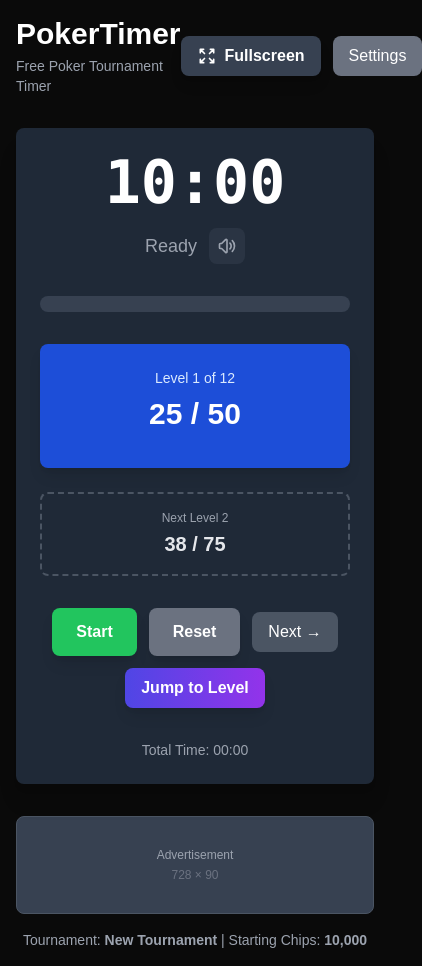
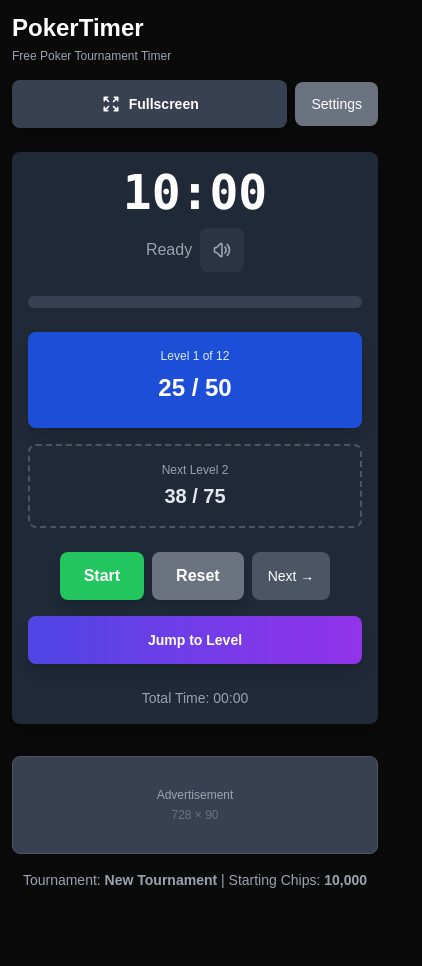
Before and after one commit to jipjab/4Poker, a Next.js app: page / in a window 390 px wide. Shown: the whole page, 422 px wide, since content can reach past the window. After the commit the page ends 902 px from the top, so only its background shows below. Built offline with nearby package versions, Linux system fonts and the light colour scheme.

Commit message:
Mobile friendly optimization

```diff
--- a/app/layout.tsx
+++ b/app/layout.tsx
@@ -15,6 +15,12 @@ export const metadata: Metadata = {
     index: true,
     follow: true,
   },
+  viewport: {
+    width: 'device-width',
+    initialScale: 1,
+    maximumScale: 5,
+    userScalable: true,
+  },
 }
 
 export default function RootLayout({
--- a/app/page.tsx
+++ b/app/page.tsx
@@ -83,10 +83,10 @@ export default function Home() {
   // when in fullscreen mode - we don't need a separate timer instance here
 
   return (
-    <main className="min-h-screen p-4 md:p-8 bg-background">
+    <main className="min-h-screen p-3 sm:p-4 md:p-8 bg-background">
       <div className="max-w-6xl mx-auto">
         {/* Header */}
-        <header className="flex justify-between items-center mb-8">
+        <header className="flex flex-col sm:flex-row justify-between items-start sm:items-center gap-4 mb-6 sm:mb-8">
           <Link
             href="/"
             onClick={() => setShowSettings(false)}
@@ -94,21 +94,22 @@ export default function Home() {
             aria-label="Go to home page"
             tabIndex={0}
           >
-            <h1 className="text-3xl md:text-4xl font-bold text-white">
+            <h1 className="text-2xl sm:text-3xl md:text-4xl font-bold text-white">
               PokerTimer
             </h1>
-            <p className="text-sm md:text-base text-gray-400 mt-1">
+            <p className="text-xs sm:text-sm md:text-base text-gray-400 mt-1">
               Free Poker Tournament Timer
             </p>
           </Link>
-          <div className="flex gap-3 items-center">
+          <div className="flex gap-2 sm:gap-3 items-center w-full sm:w-auto">
             <FullScreenToggle
               onToggle={(fullScreen) => setIsFullScreen(fullScreen)}
+              className="flex-1 sm:flex-initial"
             />
             <button
               onClick={() => setShowSettings(!showSettings)}
               onKeyDown={(e) => handleKeyDown(e, () => setShowSettings(!showSettings))}
-              className="px-4 py-2 bg-gray-500 hover:bg-gray-600 text-white rounded-lg transition-colors focus:outline-none focus:ring-2 focus:ring-gray-400 focus:ring-offset-2"
+              className="px-4 py-3 sm:px-4 sm:py-2 bg-gray-500 hover:bg-gray-600 active:bg-gray-700 text-white rounded-lg transition-colors focus:outline-none focus:ring-2 focus:ring-gray-400 focus:ring-offset-2 text-sm sm:text-base min-h-[44px] sm:min-h-0 flex items-center justify-center"
               aria-label={showSettings ? 'Hide settings' : 'Show settings'}
               tabIndex={0}
             >
@@ -135,7 +136,7 @@ export default function Home() {
         {/* Main Content with Optional Sidebar Layout */}
         <div className="flex flex-col lg:flex-row gap-6 lg:gap-8">
           {/* Main Timer Display */}
-          <div className="flex-1 bg-gray-800 rounded-lg shadow-xl p-6 md:p-8">
+          <div className="flex-1 bg-gray-800 rounded-lg shadow-xl p-4 sm:p-6 md:p-8">
             <BlindTimer
               config={config}
               onConfigUpdate={handleConfigUpdate}
--- a/components/BlindDisplay.tsx
+++ b/components/BlindDisplay.tsx
@@ -16,18 +16,18 @@ export const BlindDisplay = ({
   totalLevels,
 }: BlindDisplayProps) => {
   return (
-    <div className="space-y-6">
+    <div className="space-y-4 sm:space-y-6">
       {/* Current Level */}
-      <div className="bg-blue-700 rounded-lg p-6 shadow-lg">
+      <div className="bg-blue-700 rounded-lg p-4 sm:p-6 shadow-lg">
         <div className="text-center">
-          <div className="text-sm font-medium text-blue-100 mb-2">
+          <div className="text-xs sm:text-sm font-medium text-blue-100 mb-2">
             Level {levelNumber} of {totalLevels}
           </div>
-          <div className="text-3xl md:text-4xl font-bold text-white mb-3">
+          <div className="text-2xl sm:text-3xl md:text-4xl font-bold text-white mb-2 sm:mb-3">
             {currentLevel.smallBlind.toLocaleString()} / {currentLevel.bigBlind.toLocaleString()}
           </div>
           {currentLevel.ante > 0 && (
-            <div className="text-lg text-blue-100">
+            <div className="text-base sm:text-lg text-blue-100">
               Ante: {currentLevel.ante.toLocaleString()}
             </div>
           )}
--- a/components/BlindTimer.tsx
+++ b/components/BlindTimer.tsx
@@ -161,14 +161,14 @@ export const BlindTimer = ({ config, onConfigUpdate, isFullScreen = false }: Bli
   }
 
   return (
-    <div className="w-full max-w-4xl mx-auto space-y-8">
+    <div className="w-full max-w-4xl mx-auto space-y-6 sm:space-y-8">
       {/* Timer Display */}
       <div className="text-center">
-        <div className={`text-6xl md:text-8xl font-bold font-mono mb-4 transition-colors duration-300 ${timerTextColor}`}>
+        <div className={`text-5xl sm:text-6xl md:text-8xl font-bold font-mono mb-3 sm:mb-4 transition-colors duration-300 ${timerTextColor}`}>
           {formatTime(timer.timeRemaining)}
         </div>
-        <div className="flex items-center justify-center gap-3">
-          <div className="text-lg text-gray-400">
+        <div className="flex items-center justify-center gap-2 sm:gap-3">
+          <div className="text-base sm:text-lg text-gray-400">
             {timer.isRunning && !timer.isPaused ? 'Running' : timer.isPaused ? 'Paused' : 'Ready'}
           </div>
           {/* Mute Button */}
@@ -176,10 +176,10 @@ export const BlindTimer = ({ config, onConfigUpdate, isFullScreen = false }: Bli
             <button
               onClick={() => setIsMuted(!isMuted)}
               onKeyDown={(e) => handleKeyDown(e, () => setIsMuted(!isMuted))}
-              className={`p-2 rounded-lg transition-all duration-200 focus:outline-none focus:ring-2 focus:ring-blue-500 focus:ring-offset-2 focus:ring-offset-gray-800 ${
+              className={`p-3 sm:p-2 min-w-[44px] min-h-[44px] sm:min-w-0 sm:min-h-0 rounded-lg transition-all duration-200 focus:outline-none focus:ring-2 focus:ring-blue-500 focus:ring-offset-2 focus:ring-offset-gray-800 active:scale-95 ${
                 isMuted
-                  ? 'bg-red-900/30 text-red-400 hover:bg-red-900/50'
-                  : 'bg-gray-700/50 text-gray-400 hover:bg-gray-700 hover:text-white'
+                  ? 'bg-red-900/30 text-red-400 active:bg-red-900/50'
+                  : 'bg-gray-700/50 text-gray-400 active:bg-gray-700 active:text-white'
               }`}
               aria-label={isMuted ? 'Unmute sound alerts' : 'Mute sound alerts'}
               tabIndex={0}
@@ -228,7 +228,7 @@ export const BlindTimer = ({ config, onConfigUpdate, isFullScreen = false }: Bli
       </div>
 
       {/* Progress Bar */}
-      <div className="w-full bg-gray-700 rounded-full h-4 overflow-hidden">
+      <div className="w-full bg-gray-700 rounded-full h-3 sm:h-4 overflow-hidden">
         <div
           className={`h-full ${progressBarGradient} transition-all duration-1000 ease-linear`}
           style={{ width: `${Math.min(progressPercentage, 100)}%` }}
@@ -248,7 +248,7 @@ export const BlindTimer = ({ config, onConfigUpdate, isFullScreen = false }: Bli
         <div className="flex justify-center">
           <button
             onClick={timer.startBreak}
-            className="px-8 py-4 bg-gradient-to-r from-purple-600 to-indigo-600 hover:from-purple-500 hover:to-indigo-500 text-white font-bold rounded-xl shadow-xl shadow-purple-500/30 transition-all duration-200 hover:scale-105 focus:outline-none focus:ring-2 focus:ring-purple-500 focus:ring-offset-2 focus:ring-offset-gray-900"
+            className="px-6 sm:px-8 py-3 sm:py-4 min-h-[48px] sm:min-h-[44px] bg-gradient-to-r from-purple-600 to-indigo-600 active:from-purple-700 active:to-indigo-700 text-white font-bold rounded-xl shadow-xl shadow-purple-500/30 transition-all duration-200 active:scale-95 focus:outline-none focus:ring-2 focus:ring-purple-500 focus:ring-offset-2 focus:ring-offset-gray-900 text-base sm:text-lg"
             aria-label="Start break timer"
             tabIndex={0}
           >
--- a/components/BreakTimer.tsx
+++ b/components/BreakTimer.tsx
@@ -21,18 +21,18 @@ export const BreakTimer = ({ timeRemaining, totalDuration, onEndBreak }: BreakTi
     : 0
 
   return (
-    <div className="w-full max-w-2xl mx-auto space-y-6">
-      <div className="bg-gradient-to-br from-purple-900 to-indigo-900 rounded-xl p-8 shadow-2xl border-2 border-purple-700">
-        <div className="text-center space-y-4">
-          <div className="text-2xl font-bold text-purple-200 mb-2">
+    <div className="w-full max-w-2xl mx-auto space-y-4 sm:space-y-6">
+      <div className="bg-gradient-to-br from-purple-900 to-indigo-900 rounded-xl p-4 sm:p-6 md:p-8 shadow-2xl border-2 border-purple-700">
+        <div className="text-center space-y-3 sm:space-y-4">
+          <div className="text-xl sm:text-2xl font-bold text-purple-200 mb-2">
             Break Time
           </div>
 
-          <div className={`text-7xl md:text-9xl font-bold font-mono transition-colors duration-300 ${timerTextColor}`}>
+          <div className={`text-5xl sm:text-6xl md:text-7xl lg:text-9xl font-bold font-mono transition-colors duration-300 ${timerTextColor}`}>
             {formatTime(timeRemaining)}
           </div>
 
-          <div className="text-lg text-purple-300">
+          <div className="text-base sm:text-lg text-purple-300">
             Tournament is paused
           </div>
         </div>
@@ -54,7 +54,7 @@ export const BreakTimer = ({ timeRemaining, totalDuration, onEndBreak }: BreakTi
       <div className="flex justify-center">
         <button
           onClick={onEndBreak}
-          className="px-8 py-4 bg-gradient-to-r from-green-600 to-green-700 hover:from-green-500 hover:to-green-600 text-white font-bold rounded-xl shadow-xl shadow-green-500/30 transition-all duration-200 hover:scale-105 focus:outline-none focus:ring-2 focus:ring-green-500 focus:ring-offset-2 focus:ring-offset-gray-900"
+          className="px-6 sm:px-8 py-3 sm:py-4 min-h-[48px] sm:min-h-[44px] bg-gradient-to-r from-green-600 to-green-700 active:from-green-500 active:to-green-600 text-white font-bold rounded-xl shadow-xl shadow-green-500/30 transition-all duration-200 active:scale-95 focus:outline-none focus:ring-2 focus:ring-green-500 focus:ring-offset-2 focus:ring-offset-gray-900 text-base sm:text-lg"
           aria-label="End break and resume tournament"
           tabIndex={0}
         >
--- a/components/FullScreenToggle.tsx
+++ b/components/FullScreenToggle.tsx
@@ -93,7 +93,7 @@ export const FullScreenToggle = ({ onToggle, className = '' }: FullScreenToggleP
     <button
       onClick={toggleFullscreen}
       onKeyDown={(e) => handleKeyDown(e, toggleFullscreen)}
-      className={`px-4 py-2 bg-gray-700 hover:bg-gray-600 text-white font-semibold rounded-lg shadow-lg transition-colors focus:outline-none focus:ring-2 focus:ring-gray-400 focus:ring-offset-2 ${className}`}
+      className={`px-4 py-3 sm:py-2 min-h-[48px] sm:min-h-[44px] bg-gray-700 active:bg-gray-600 text-white font-semibold rounded-lg shadow-lg transition-colors focus:outline-none focus:ring-2 focus:ring-gray-400 focus:ring-offset-2 text-sm sm:text-base flex items-center justify-center ${className}`}
       aria-label={isFullScreen ? 'Exit fullscreen' : 'Enter fullscreen'}
       title={isFullScreen ? 'Exit Fullscreen (Esc)' : 'Enter Fullscreen (F11)'}
       tabIndex={0}
--- a/components/LevelJump.tsx
+++ b/components/LevelJump.tsx
@@ -34,7 +34,7 @@ export const LevelJump = ({ currentLevel, totalLevels, onJump }: LevelJumpProps)
       <button
         onClick={() => setIsOpen(!isOpen)}
         onKeyDown={(e) => handleKeyDown(e, () => setIsOpen(!isOpen))}
-        className="px-4 py-2 bg-gradient-to-r from-indigo-600 to-purple-600 hover:from-indigo-500 hover:to-purple-500 text-white font-semibold rounded-lg shadow-lg transition-all duration-200 hover:scale-105 focus:outline-none focus:ring-2 focus:ring-indigo-500 focus:ring-offset-2 focus:ring-offset-gray-900"
+        className="w-full sm:w-auto px-4 py-3 sm:py-2 min-h-[48px] sm:min-h-[44px] bg-gradient-to-r from-indigo-600 to-purple-600 active:from-indigo-700 active:to-purple-700 text-white font-semibold rounded-lg shadow-lg transition-all duration-200 active:scale-95 focus:outline-none focus:ring-2 focus:ring-indigo-500 focus:ring-offset-2 focus:ring-offset-gray-900 text-sm sm:text-base"
         aria-label="Jump to level"
         aria-expanded={isOpen}
         tabIndex={0}
@@ -52,7 +52,7 @@ export const LevelJump = ({ currentLevel, totalLevels, onJump }: LevelJumpProps)
           />
 
           {/* Dropdown Menu */}
-          <div className="absolute right-0 mt-2 w-64 bg-gray-800 border-2 border-gray-700 rounded-xl shadow-2xl z-20 p-4">
+          <div className="absolute right-0 mt-2 w-[calc(100vw-2rem)] sm:w-64 max-w-sm bg-gray-800 border-2 border-gray-700 rounded-xl shadow-2xl z-20 p-4">
             <div className="space-y-4">
               <div className="flex items-center justify-between">
                 <label className="text-sm font-semibold text-gray-300 uppercase tracking-wide">
--- a/components/PresentationTimer.tsx
+++ b/components/PresentationTimer.tsx
@@ -118,7 +118,7 @@ export const PresentationTimer = ({
       </div>
 
       {/* Blind Levels */}
-      <div className="grid grid-cols-2 gap-8 md:gap-16 mb-8 w-full max-w-4xl">
+      <div className="grid grid-cols-1 sm:grid-cols-2 gap-4 sm:gap-8 md:gap-16 mb-8 w-full max-w-4xl">
         <div className="bg-gray-800/50 backdrop-blur-sm rounded-2xl p-6 md:p-8 border-2 border-gray-700">
           <div className="text-center">
             <div className="text-xl md:text-2xl text-gray-400 mb-4 font-semibold uppercase tracking-wide">
--- a/components/TimerControls.tsx
+++ b/components/TimerControls.tsx
@@ -41,12 +41,12 @@ export const TimerControls = ({
   }
 
   return (
-    <div className="flex flex-wrap gap-3 justify-center items-center">
+    <div className="flex flex-wrap gap-2 sm:gap-3 justify-center items-center">
       {!isRunning && !isPaused ? (
         <button
           onClick={onStart}
           onKeyDown={(e) => handleKeyDown(e, onStart)}
-          className="px-6 py-3 bg-green-500 hover:bg-green-600 text-white font-semibold rounded-lg shadow-lg transition-colors focus:outline-none focus:ring-2 focus:ring-green-500 focus:ring-offset-2"
+          className="px-6 py-3 sm:px-6 sm:py-3 min-h-[48px] sm:min-h-[44px] bg-green-500 hover:bg-green-600 active:bg-green-700 text-white font-semibold rounded-lg shadow-lg transition-colors focus:outline-none focus:ring-2 focus:ring-green-500 focus:ring-offset-2 text-base sm:text-base"
           aria-label="Start timer"
           tabIndex={0}
         >
@@ -56,7 +56,7 @@ export const TimerControls = ({
         <button
           onClick={onResume}
           onKeyDown={(e) => handleKeyDown(e, onResume)}
-          className="px-6 py-3 bg-blue-500 hover:bg-blue-600 text-white font-semibold rounded-lg shadow-lg transition-colors focus:outline-none focus:ring-2 focus:ring-blue-500 focus:ring-offset-2"
+          className="px-6 py-3 sm:px-6 sm:py-3 min-h-[48px] sm:min-h-[44px] bg-blue-500 hover:bg-blue-600 active:bg-blue-700 text-white font-semibold rounded-lg shadow-lg transition-colors focus:outline-none focus:ring-2 focus:ring-blue-500 focus:ring-offset-2 text-base sm:text-base"
           aria-label="Resume timer"
           tabIndex={0}
         >
@@ -66,7 +66,7 @@ export const TimerControls = ({
         <button
           onClick={onPause}
           onKeyDown={(e) => handleKeyDown(e, onPause)}
-          className="px-6 py-3 bg-yellow-500 hover:bg-yellow-600 text-white font-semibold rounded-lg shadow-lg transition-colors focus:outline-none focus:ring-2 focus:ring-yellow-500 focus:ring-offset-2"
+          className="px-6 py-3 sm:px-6 sm:py-3 min-h-[48px] sm:min-h-[44px] bg-yellow-500 hover:bg-yellow-600 active:bg-yellow-700 text-white font-semibold rounded-lg shadow-lg transition-colors focus:outline-none focus:ring-2 focus:ring-yellow-500 focus:ring-offset-2 text-base sm:text-base"
           aria-label="Pause timer"
           tabIndex={0}
         >
@@ -77,7 +77,7 @@ export const TimerControls = ({
       <button
         onClick={onReset}
         onKeyDown={(e) => handleKeyDown(e, onReset)}
-        className="px-6 py-3 bg-gray-500 hover:bg-gray-600 text-white font-semibold rounded-lg shadow-lg transition-colors focus:outline-none focus:ring-2 focus:ring-gray-500 focus:ring-offset-2"
+        className="px-6 py-3 sm:px-6 sm:py-3 min-h-[48px] sm:min-h-[44px] bg-gray-500 hover:bg-gray-600 active:bg-gray-700 text-white font-semibold rounded-lg shadow-lg transition-colors focus:outline-none focus:ring-2 focus:ring-gray-500 focus:ring-offset-2 text-base sm:text-base"
         aria-label="Reset timer"
         tabIndex={0}
       >
@@ -88,7 +88,7 @@ export const TimerControls = ({
         <button
           onClick={onPreviousLevel}
           onKeyDown={(e) => handleKeyDown(e, onPreviousLevel!)}
-          className="px-4 py-2 bg-gray-600 hover:bg-gray-700 text-white font-medium rounded-lg transition-colors focus:outline-none focus:ring-2 focus:ring-gray-400 focus:ring-offset-2"
+          className="px-4 py-3 sm:px-4 sm:py-2 min-h-[48px] sm:min-h-[44px] bg-gray-600 hover:bg-gray-700 active:bg-gray-800 text-white font-medium rounded-lg transition-colors focus:outline-none focus:ring-2 focus:ring-gray-400 focus:ring-offset-2 text-sm sm:text-base"
           aria-label="Previous level"
           tabIndex={0}
         >
@@ -100,7 +100,7 @@ export const TimerControls = ({
         <button
           onClick={onNextLevel}
           onKeyDown={(e) => handleKeyDown(e, onNextLevel!)}
-          className="px-4 py-2 bg-gray-600 hover:bg-gray-700 text-white font-medium rounded-lg transition-colors focus:outline-none focus:ring-2 focus:ring-gray-400 focus:ring-offset-2"
+          className="px-4 py-3 sm:px-4 sm:py-2 min-h-[48px] sm:min-h-[44px] bg-gray-600 hover:bg-gray-700 active:bg-gray-800 text-white font-medium rounded-lg transition-colors focus:outline-none focus:ring-2 focus:ring-gray-400 focus:ring-offset-2 text-sm sm:text-base"
           aria-label="Next level"
           tabIndex={0}
         >
@@ -109,11 +109,13 @@ export const TimerControls = ({
       )}
 
       {onJumpToLevel && currentLevel !== undefined && totalLevels !== undefined && (
-        <LevelJump
-          currentLevel={currentLevel}
-          totalLevels={totalLevels}
-          onJump={onJumpToLevel}
-        />
+        <div className="w-full sm:w-auto mt-2 sm:mt-0">
+          <LevelJump
+            currentLevel={currentLevel}
+            totalLevels={totalLevels}
+            onJump={onJumpToLevel}
+          />
+        </div>
       )}
     </div>
   )
```
